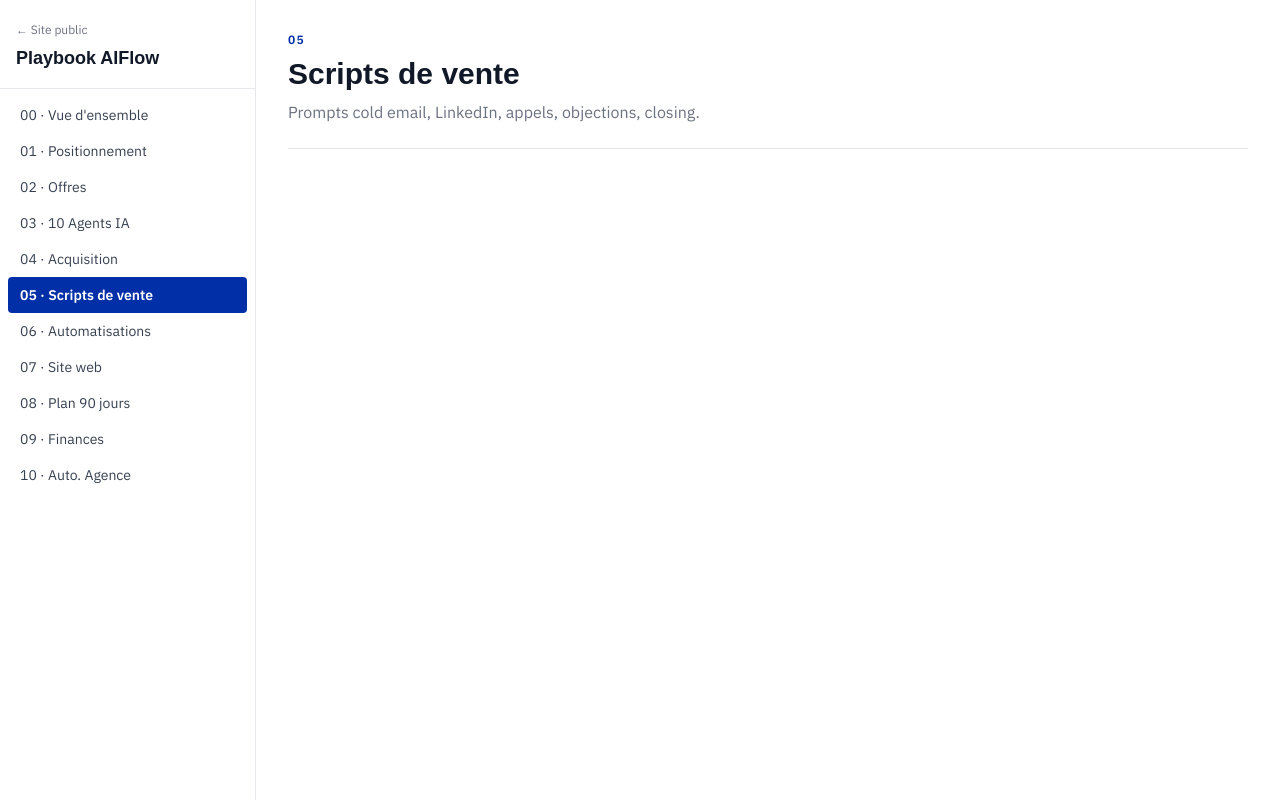
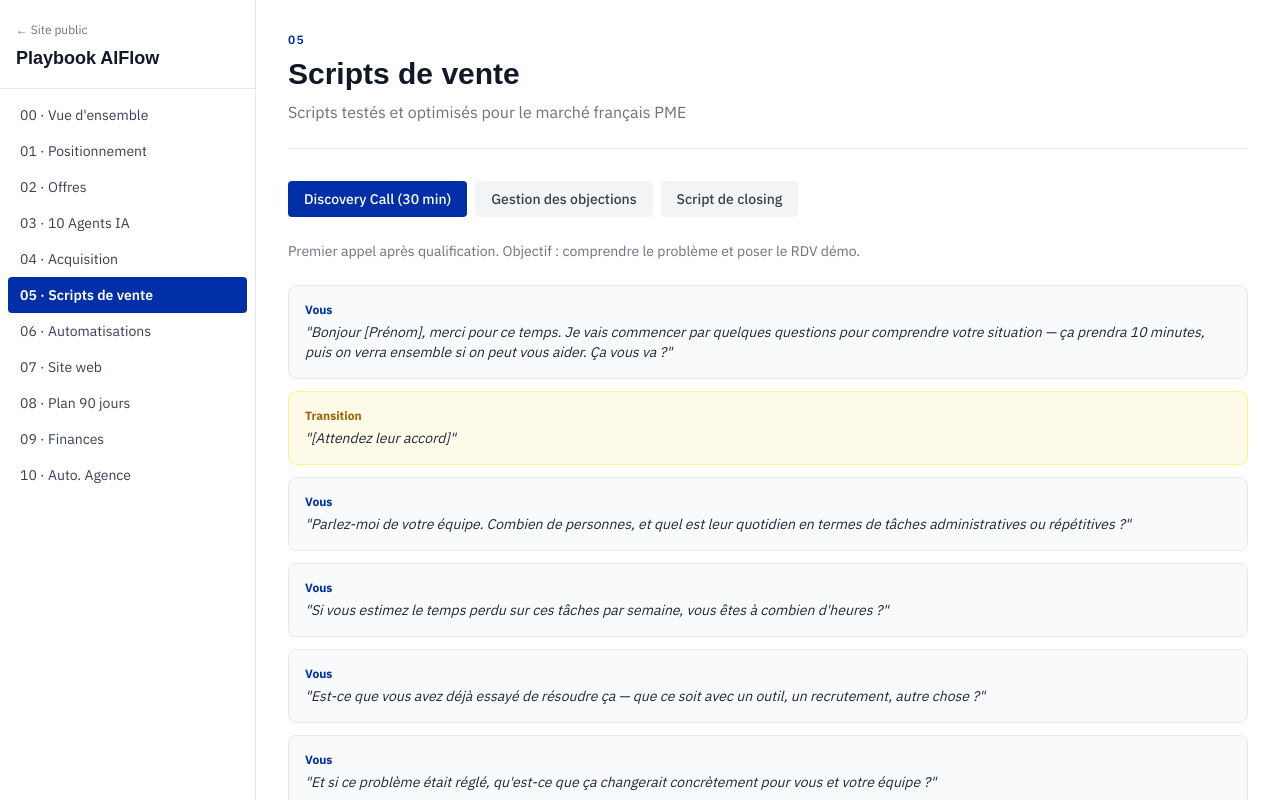
Before and after one commit to brunotkevin222-ops/aiflow-france, a React (Create React App) app: page /playbook in a window 1280 px wide. Both pictures are taken after a click on the button "05 · Scripts de vente". Built offline with nearby package versions, Linux system fonts and the light colour scheme; a web font is replaced by a local one.

Commit message:
Update ScriptsSection.jsx

```diff
--- a/src/components/playbook/ScriptsSection.jsx
+++ b/src/components/playbook/ScriptsSection.jsx
@@ -1,4 +1,137 @@
-import React from "react";
-import { SectionHeader } from "../../pages/Playbook";
-const ScriptsSection = () => (<div><SectionHeader index="05" title="Scripts de vente" subtitle="Prompts cold email, LinkedIn, appels, objections, closing." /></div>);
+import React, { useState } from "react";
+import { SectionHeader, CopyBlock } from "../../pages/Playbook";
+
+const SCRIPTS = [
+  {
+    id: "discovery",
+    name: "Discovery Call (30 min)",
+    description: "Premier appel après qualification. Objectif : comprendre le problème et poser le RDV démo.",
+    script: [
+      { speaker: "Vous", text: "Bonjour [Prénom], merci pour ce temps. Je vais commencer par quelques questions pour comprendre votre situation — ça prendra 10 minutes, puis on verra ensemble si on peut vous aider. Ça vous va ?" },
+      { speaker: "Transition", text: "[Attendez leur accord]" },
+      { speaker: "Vous", text: "Parlez-moi de votre équipe. Combien de personnes, et quel est leur quotidien en termes de tâches administratives ou répétitives ?" },
+      { speaker: "Vous", text: "Si vous estimez le temps perdu sur ces tâches par semaine, vous êtes à combien d'heures ?" },
+      { speaker: "Vous", text: "Est-ce que vous avez déjà essayé de résoudre ça — que ce soit avec un outil, un recrutement, autre chose ?" },
+      { speaker: "Vous", text: "Et si ce problème était réglé, qu'est-ce que ça changerait concrètement pour vous et votre équipe ?" },
+      { speaker: "Vous", text: "OK, voilà ce qu'on fait : on automatise ces processus avec des agents IA en 14 jours. Pour [leur exemple], on ferait typiquement [solution]. Est-ce que ça correspond à ce que vous cherchez ?" },
+      { speaker: "Closing", text: "Je vous propose qu'on fasse une démo de 45 minutes avec votre équipe cette semaine. Vous êtes disponible mardi ou jeudi ?" },
+    ],
+  },
+  {
+    id: "objections",
+    name: "Gestion des objections",
+    description: "Les 6 objections les plus fréquentes et comment y répondre.",
+    objections: [
+      {
+        objection: "C'est trop cher.",
+        reponse: "Je comprends. Dites-moi — combien ça vous coûte actuellement de traiter [processus] manuellement ? Si votre équipe y passe 5h/semaine à 40€/h, ça fait 800€/mois. Notre solution coûte 490€/mois. La question, c'est pas le coût, c'est le ROI.",
+      },
+      {
+        objection: "On n'est pas prêts techniquement.",
+        reponse: "C'est exactement pour ça qu'on existe. Vous n'avez pas besoin d'être tech — on gère tout, de A à Z. Notre client [secteur similaire] avait la même inquiétude. Aujourd'hui leur agent tourne depuis 3 mois sans qu'ils y touchent.",
+      },
+      {
+        objection: "On a déjà essayé des outils IA, ça n'a pas marché.",
+        reponse: "Je vous entends. La différence avec nous : on ne vous vend pas un logiciel à configurer vous-même. On construit l'agent pour vous, on le teste, on le déploie. Et on garantit le résultat — si ça ne fonctionne pas en 30 jours, on rembourse.",
+      },
+      {
+        objection: "Il faut que j'en parle à mon associé.",
+        reponse: "Bien sûr. Est-ce qu'on peut faire une call ensemble tous les trois ? Comme ça, je réponds directement à ses questions. Je suis disponible cette semaine.",
+      },
+      {
+        objection: "On va attendre la fin du trimestre.",
+        reponse: "Je comprends. Juste pour que je comprenne : c'est une question de budget, ou c'est que le problème n'est pas urgent pour vous en ce moment ? [Selon la réponse, adapter la suite]",
+      },
+      {
+        objection: "On peut le faire en interne.",
+        reponse: "Vous pouvez, oui. Combien de temps ça prendrait à votre équipe de construire ça ? Et à quel coût ? Nos clients ont souvent essayé avant de venir nous voir — et nous confient que ça leur a coûté 3-4x plus cher qu'un abonnement avec nous.",
+      },
+    ],
+  },
+  {
+    id: "closing",
+    name: "Script de closing",
+    description: "Pour conclure après la démo. Structurer la décision.",
+    script: [
+      { speaker: "Vous", text: "Alors, sur ce qu'on a vu ensemble — est-ce que c'est le type de solution qui correspond à ce que vous cherchez ?" },
+      { speaker: "Transition", text: "[Attendez une réponse. Si oui, continuez. Si hésitation, retournez aux objections.]" },
+      { speaker: "Vous", text: "Parfait. Voilà comment on procède : on démarre par l'offre Starter à 1490€ de setup, 490€/mois ensuite. On configure votre premier agent cette semaine. En 14 jours, vous voyez le premier résultat." },
+      { speaker: "Vous", text: "Pour lancer, j'ai besoin de deux choses de votre part : un accès à votre boîte email / CRM, et une heure la semaine prochaine pour l'onboarding. Vous pouvez faire ça ?" },
+      { speaker: "Vous", text: "Je vous envoie le contrat par email dans l'heure. La signature prend 5 minutes sur DocuSign. On démarre dès réception." },
+    ],
+  },
+];
+
+const ScriptsSection = () => {
+  const [active, setActive] = useState("discovery");
+  const s = SCRIPTS.find(s => s.id === active);
+
+  return (
+    <div>
+      <SectionHeader index="05" title="Scripts de vente" subtitle="Scripts testés et optimisés pour le marché français PME" />
+
+      <div className="flex gap-2 mb-6 flex-wrap">
+        {SCRIPTS.map(s => (
+          <button
+            key={s.id}
+            onClick={() => setActive(s.id)}
+            className={`px-4 py-2 rounded text-sm font-medium transition-colors ${
+              active === s.id ? "bg-[#002FA7] text-white" : "bg-gray-100 text-gray-700 hover:bg-gray-200"
+            }`}
+          >
+            {s.name}
+          </button>
+        ))}
+      </div>
+
+      {s && (
+        <div className="mb-8">
+          <p className="text-sm text-gray-500 mb-6">{s.description}</p>
+
+          {s.script && (
+            <div className="space-y-3">
+              {s.script.map((line, i) => (
+                <div key={i} className={`p-4 rounded-lg ${
+                  line.speaker === "Transition" ? "bg-yellow-50 border border-yellow-200" :
+                  line.speaker === "Closing" ? "bg-green-50 border border-green-200" :
+                  "bg-gray-50 border border-gray-200"
+                }`}>
+                  <div className={`text-xs font-bold mb-1 ${
+                    line.speaker === "Transition" ? "text-yellow-700" :
+                    line.speaker === "Closing" ? "text-green-700" :
+                    "text-[#002FA7]"
+                  }`}>{line.speaker}</div>
+                  <div className="text-sm text-gray-800 italic">"{line.text}"</div>
+                </div>
+              ))}
+            </div>
+          )}
+
+          {s.objections && (
+            <div className="space-y-4">
+              {s.objections.map((obj, i) => (
+                <div key={i} className="border border-gray-200 rounded-lg overflow-hidden">
+                  <div className="bg-red-50 border-b border-red-100 px-4 py-3">
+                    <div className="text-xs font-bold text-red-700 mb-1">Objection</div>
+                    <div className="text-sm font-semibold text-gray-900">"{obj.objection}"</div>
+                  </div>
+                  <div className="bg-green-50 px-4 py-3">
+                    <div className="text-xs font-bold text-green-700 mb-1">Réponse</div>
+                    <div className="text-sm text-gray-800">{obj.reponse}</div>
+                  </div>
+                </div>
+              ))}
+            </div>
+          )}
+        </div>
+      )}
+
+      <CopyBlock
+        title="Email de suivi post-démo (template)"
+        content={"Objet : Suite à notre échange — AIFlow France\n\nBonjour [Prénom],\n\nMerci pour notre appel. Comme convenu, voici le récapitulatif :\n\n→ Problème identifié : [résumer en 1-2 phrases]\n→ Solution proposée : [offre + agent(s) concernés]\n→ Résultat attendu : [ROI concret]\n→ Investissement : [prix]\n\nProchaine étape : j'envoie le contrat dès votre accord. On peut démarrer cette semaine.\n\nCordialement,\n[Votre prénom]\nAIFlow France"}
+      />
+    </div>
+  );
+};
+
 export default ScriptsSection;
```
